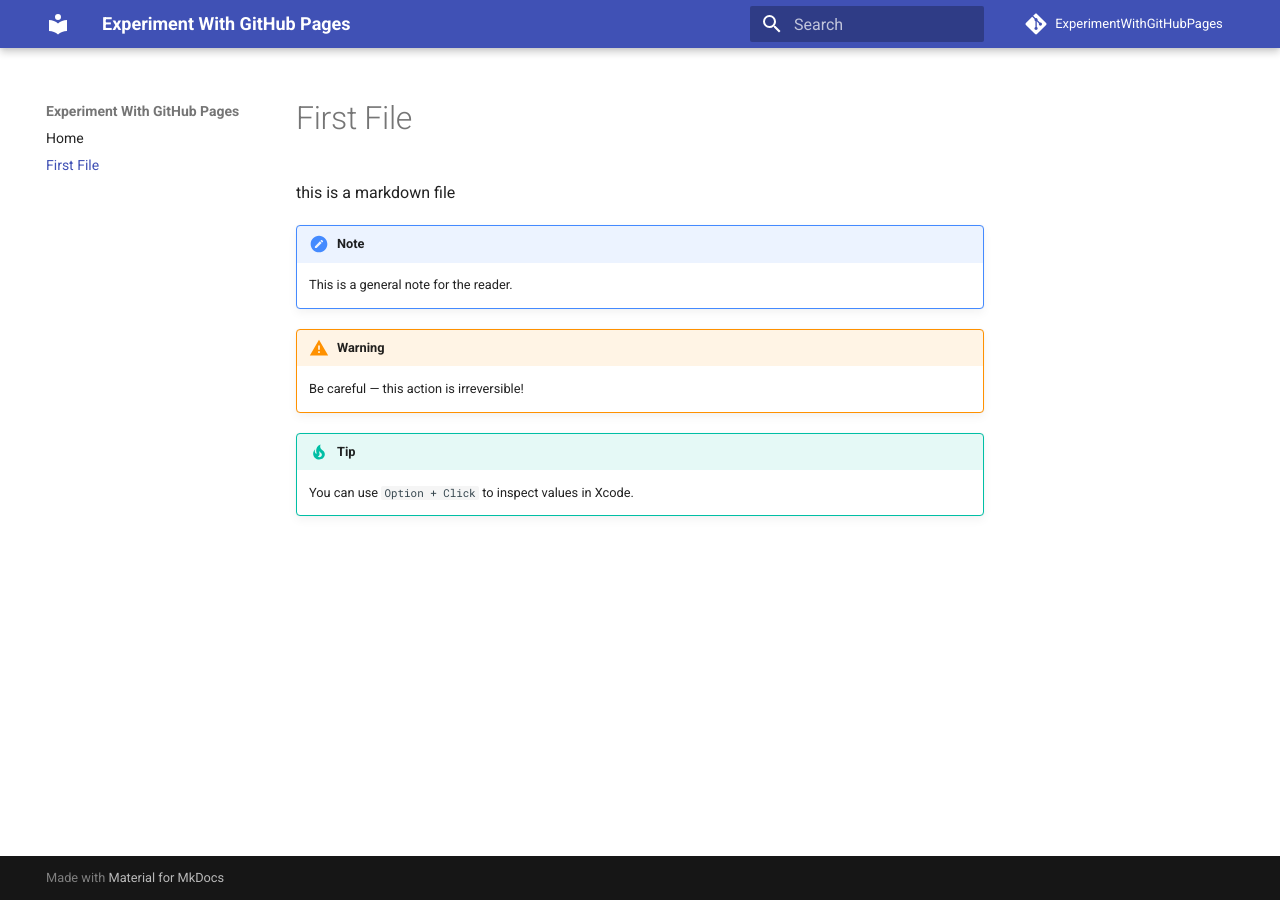
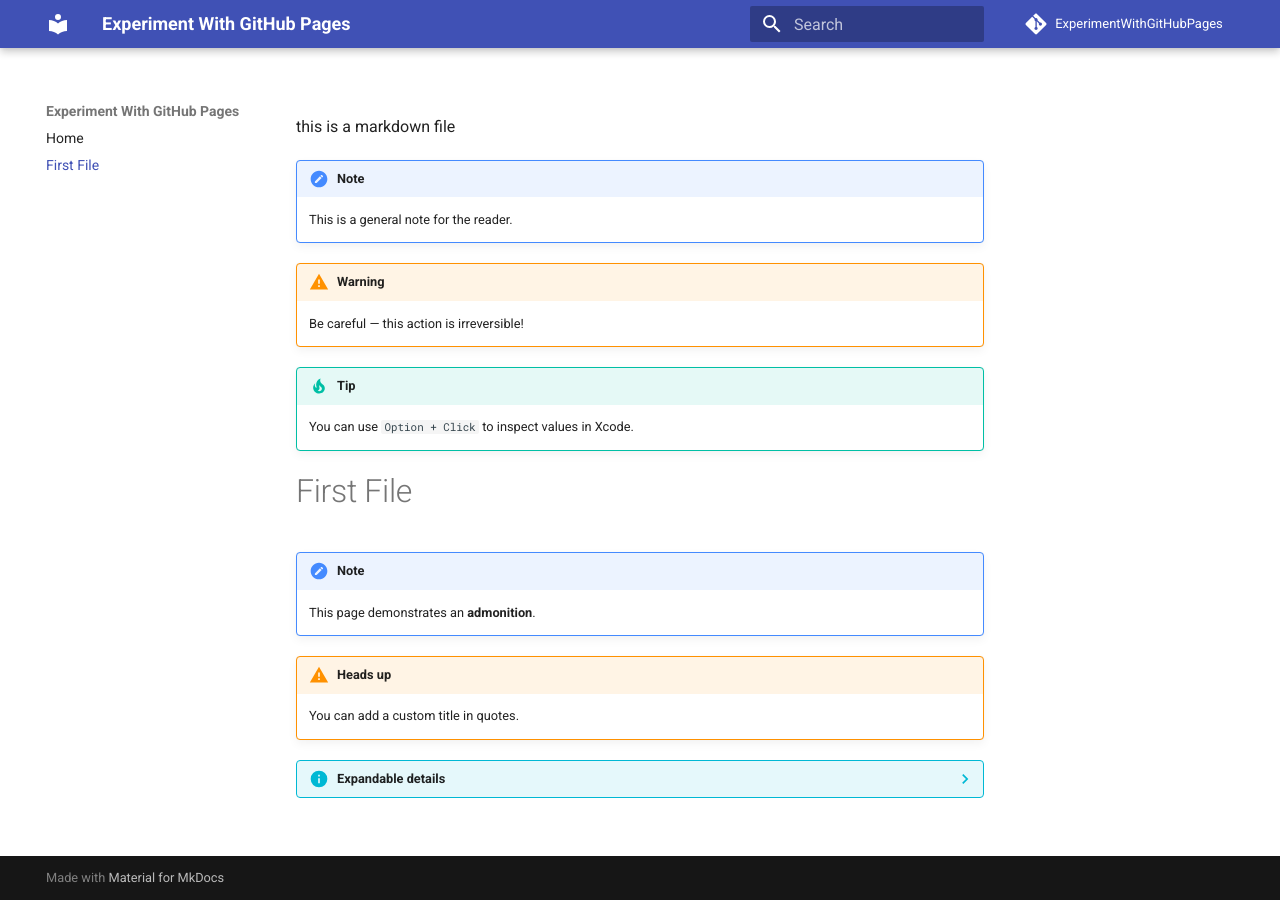
Before and after one commit to tricerintops/ExperimentWithGitHubPages, an MkDocs documentation site: the page built from docs/first_file.md, in a window 1280 px wide. Built offline with MkDocs 1.6.1 and Material for MkDocs 9.7.7, drawn with Linux system fonts in a browser that asks for light colours; comment, search, counter and statistics services are not loaded.

```diff
--- a/docs/first_file.md
+++ b/docs/first_file.md
@@ -8,3 +8,14 @@ this is a markdown file
 
 !!! tip
     You can use `Option + Click` to inspect values in Xcode.
+
+# First File
+
+!!! note
+    This page demonstrates an **admonition**.
+
+!!! warning "Heads up"
+    You can add a custom title in quotes.
+
+??? info "Expandable details"
+    This uses `pymdownx.details` for collapsible content.
```
Also changed, not shown: docs/index.md (added, +5 -0 lines).
